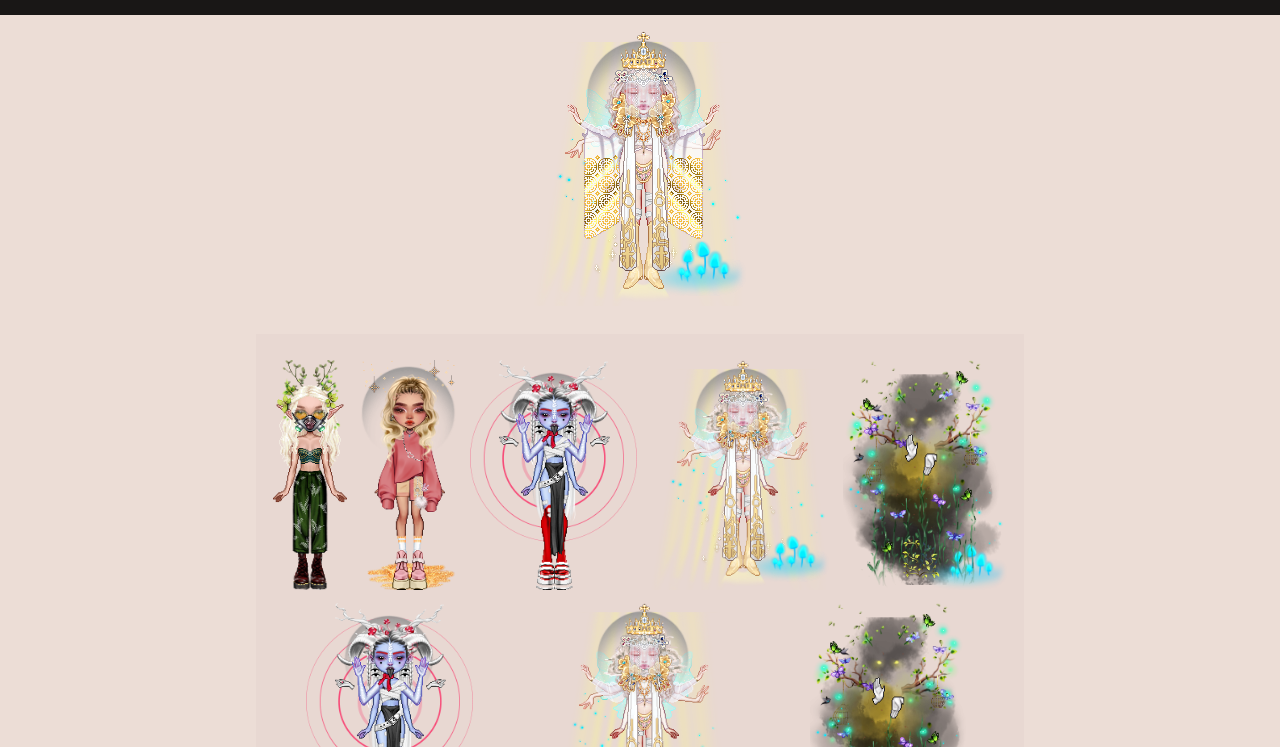
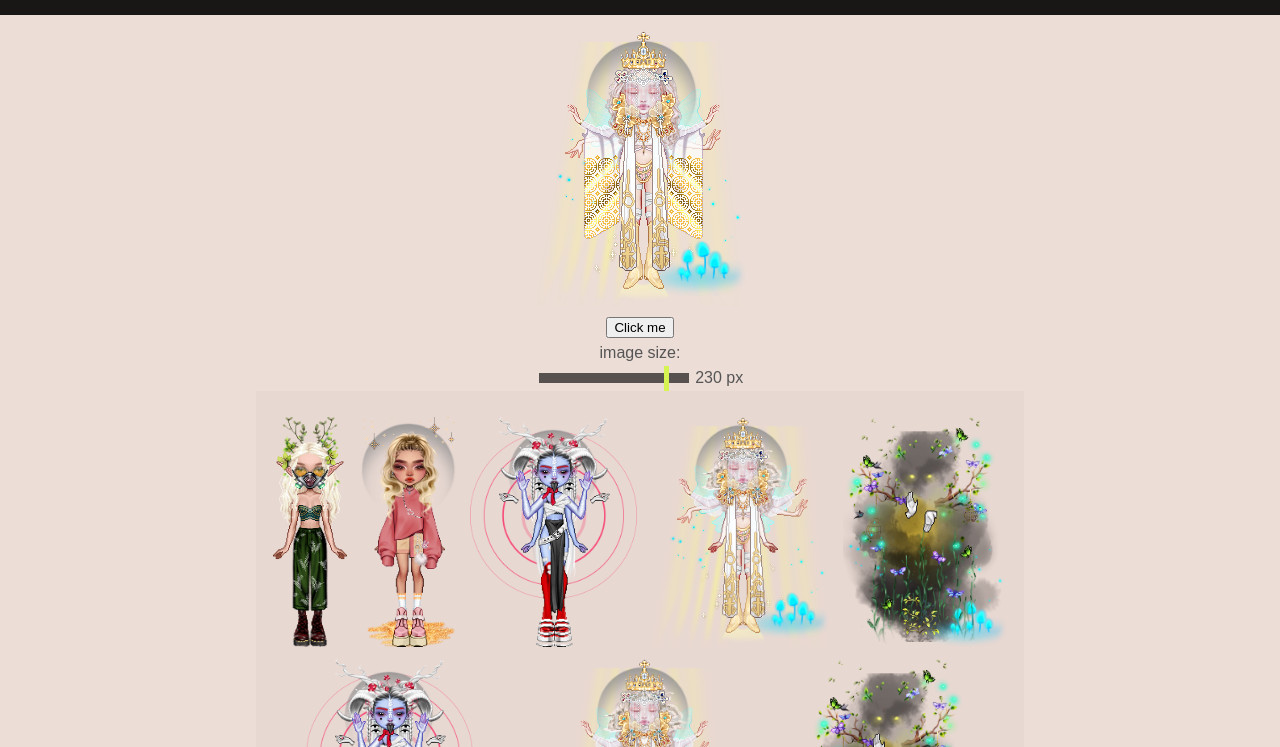
Before and after one commit to ColePfeiffer/vp_showcaser, a plain HTML site: page index.html in a window 1280 px wide. Shown: the part 53-800 px from the top of the page. Drawn offline with Linux system fonts and the light colour scheme.

Commit message:
imgur einbindung incoming, slider gemacht

```diff
--- a/index.html
+++ b/index.html
@@ -19,7 +19,15 @@
       <div class="container">
         <section id="main-view">
           <img src="images/277172289113072019012526.png" alt="current_outfit">
-          </section>
+          <br>
+          <button type="button" id="button-album">Click me</button>
+          <div id="container-slider">
+            <label id="label-slider">image size:</label><br>
+            <input type="range" id="slider-height" min="100" max="250" step="5" value="230">
+            <label id="slider-height-output">230</label>
+          </div>
+
+        </section>
         </div>
 
 
--- a/scripts/main.js
+++ b/scripts/main.js
@@ -1,15 +1,36 @@
-let m_image = document.querySelector('img');
-let images = document.getElementsByClassName('album');
+let m_image = document.querySelector("img");
+let images = document.getElementsByClassName("album");
+let button = document.getElementById("button-album");
 
 console.log(images);
 
 for (let img of images){
     img.onclick = function(){
-        let src = img.getAttribute('src');
-        m_image.setAttribute('src', src);
+        let src = img.getAttribute("src");
+        m_image.setAttribute("src", src);
         //console.log("lol", src);
     }
 }
+
+let slider = document.getElementById("slider-height");
+let sliderOutput = document.getElementById("slider-height-output");
+
+sliderOutput.innerHTML = slider.value+" px";
+
+slider.oninput = function(){
+    sliderOutput.innerHTML = this.value+" px";
+    console.log(this.value+"px");
+    for (img of images){
+        img.style.height = this.value+"px";
+    }
+}
+
+button.onclick = function(){
+    console.log("yolo");
+
+
+};
+
 
 /*
 m_image.onclick = function(){
--- a/styles/style_vp.css
+++ b/styles/style_vp.css
@@ -20,14 +20,44 @@ body{
 }
 
 #main-view{
-
     text-align: center;
     margin-left: auto;
     margin-right: auto;
     margin-top: 1em;
-    padding-bottom: 20px;
+}
 
+#slider-height{
+    -webkit-appearance: none;
+    appearance: none;
+    width: 150px;
+    height: 10px;
+    background: #191716;
+    outline: none;
+    opacity: 0.7;
+}
 
+#slider-height:hover{
+    opacity: 1;
+}
+
+#slider-height::-webkit-slider-thumb {
+    -webkit-appearance: none;
+    appearance: none;
+    width: 5px;
+    height: 25px;
+    background: #CEFF1A;
+    cursor: pointer;
+  }
+
+#slider-height-output{
+
+}
+
+#container-slider{
+    width:60%;
+    margin:auto;
+    overflow:hidden;
+    text-align: center;
 }
 
 #images{
```
Also changed, not shown: images/5e08ac02-8ca7-4e4f-9f99-99edb7120417.jpg (added).
